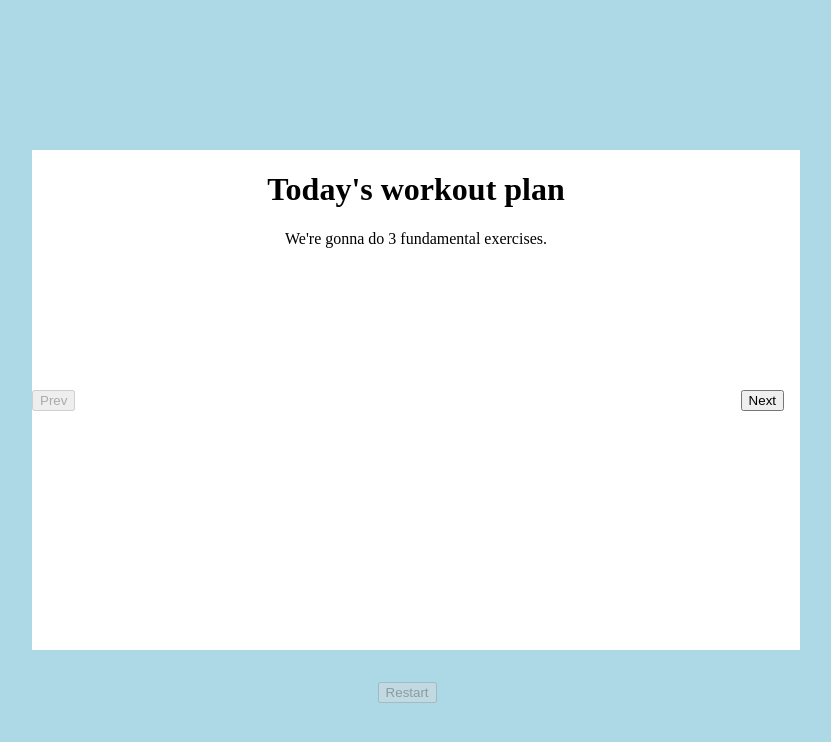
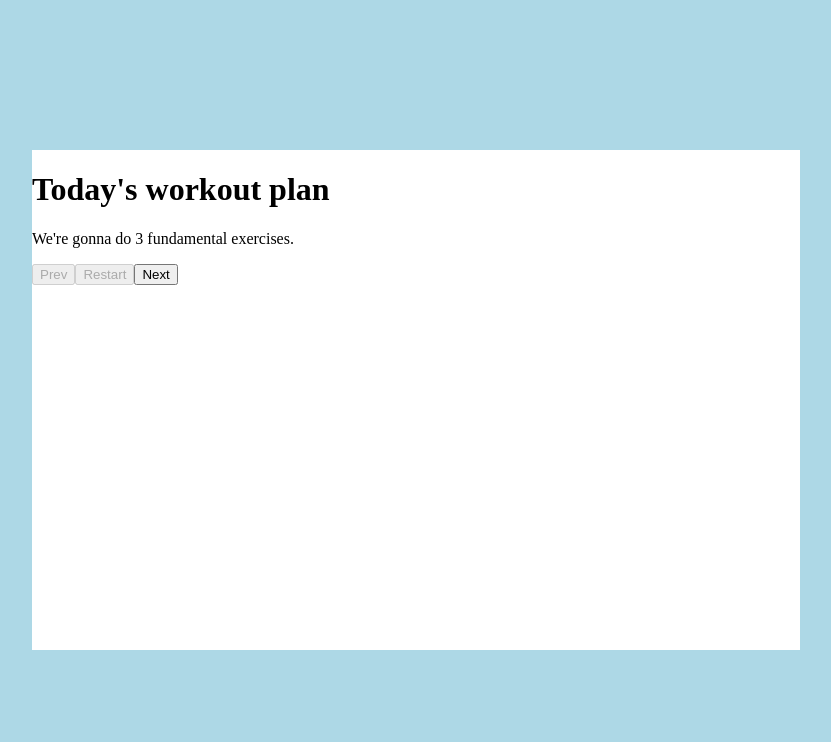
Before and after one commit to JyothirmaiKakumanu/React-will-you-be-my-valentine---Amazon-Prime-Trending, a React app: page / in a window 1280 px wide. Shown: the top 742 px of the page, without its empty margins (224-1055 px from the left). Built offline with nearby package versions, Linux system fonts and the light colour scheme.

Commit message:
committed

```diff
--- a/src/components/ShowSlides.js
+++ b/src/components/ShowSlides.js
@@ -3,83 +3,37 @@ import React, { useState } from 'react';
 const ShowSlides = ({slides}) => {
 
     console.log("slideTitle"+slides[0].title);
+    const[index , setindex] = useState(0);
+    const render_content= (indx)=>{
 
-    const [currentSlide,setCurrentSlide] = useState(0);
-    const [nextBtn,setNextBtn] = useState(false);
-    const [prevBtn,setPrevBtn] = useState(true);
-    const [resetBtn,setResetBtn] = useState(true);
-
-    const getPrevSlide =()=>{
-        console.log("in prev disable");
-        currentSlide >0 && setCurrentSlide(currentSlide - 1);
-        console.log("currentSlide"+currentSlide);
-        if(currentSlide===0){
-            setPrevBtn(true);
-            setResetBtn(true);
-        }else{
-        setPrevBtn(false);
-        setResetBtn(false);
-        }
-        setNextBtn(false);
+      return (<> <h1 data-testid="title" className="heading">{slides[indx].title}</h1><p data-testid="text" className="text">{slides[indx].text}</p></>);
 
     }
-
-    const getNextSlide=()=>{
-        currentSlide < slides.length - 1 && setCurrentSlide(currentSlide + 1);
-        if(currentSlide===slides.length-1){
-            setNextBtn(true);
-            // setResetBtn(true);
-        }else{
-        setNextBtn(false);
-        setResetBtn(false);
-        }
-        setPrevBtn(false);
-        // setResetBtn(false);
+    const handlenext = ()=>{
+      if(index < slides.length -1){
+        setindex(index+1);
+      }
 
     }
-
-    const resetSlides =()=>{
-        console.log(currentSlide);
-        setCurrentSlide(0);
-        console.log(currentSlide);
-        if(currentSlide===0){
-            console.log("inside reset");
-            setResetBtn(true);
-        }
-        else{
-            console.log("else reset");
-            setResetBtn(false);
-            setPrevBtn(true);
-            setNextBtn(false);
-        }
-
+    const handleprev = ()=>{
+      if(index> 0){
+        setindex(index-1);
+      }
     }
 
+    const handlerestart =()=>{
+      setindex(0);
+
+  }
     return (
         <div className="carousel">
-            <div className="carouselInner" id="navigation">
-                <div className="left">
-                    <button  data-testid="button-left" disabled ={prevBtn} onClick={getPrevSlide}>
-                        Prev
-                    </button>
-                </div>
-                <div className = "center">
-                    <h1 data-testid="title">{slides[currentSlide].title}</h1>
-                    <p data-testid="text">{slides[currentSlide].text}</p>
-                </div>
-                <div className = "right">
-                    <button data-testid="button-right" disabled={nextBtn} onClick={getNextSlide}>
-                        Next
-                    </button>
-                </div>
+            <div className="poster">
+      {render_content(index)}
+      </div>
 
-            </div>
-            <div className ="restart">
-                    <button  data-testid="button-restart" disabled={resetBtn} onClick={resetSlides}>
-                        Restart
-                    </button>
-                </div>
-            {/* {display(slides)} */}
+      <button data-testid="button-prev" onClick={handleprev} disabled={index==0 ?true:false} >Prev</button>
+      <button data-testid="button-restart"  onClick={handlerestart} disabled={index==0 ?true:false}>Restart</button>
+      <button data-testid="button-next" onClick={handlenext} disabled = {index ==slides.length-1?true:false}>Next</button>
 
         </div>
     );
```
